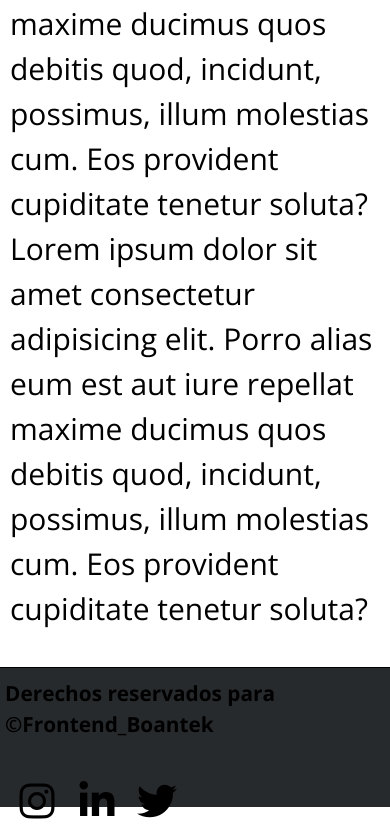
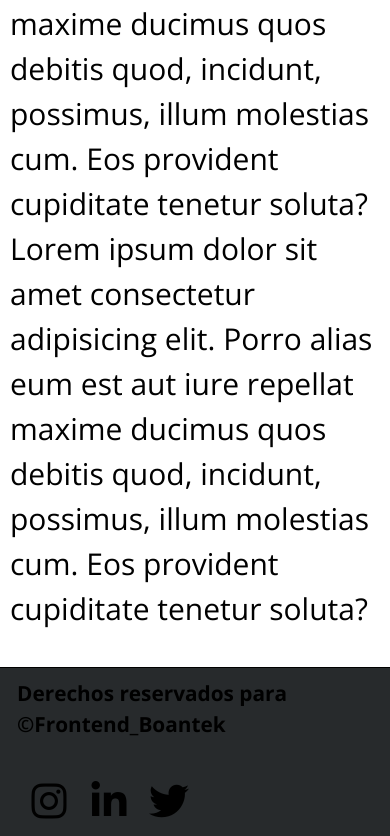
Before and after one commit to FabricioReyna/2da-entrega-CodeHouse, a plain HTML site: page index.html in a window 390 px wide. Shown: the part 1465-2301 px from the top of the page. Drawn offline with nearby package versions, Linux system fonts and the light colour scheme; a web font is replaced by a local one.

Commit message:
2da Entrega

```diff
--- a/css/style.css
+++ b/css/style.css
@@ -179,6 +179,7 @@ footer {
     text-decoration: underline;
   }
 
+
 }
 /* CELULAR */
 @media (max-width: 600px) {
@@ -223,6 +224,9 @@ footer {
     padding: 0;
     margin: 0;
   }
+  .footer{
+    height: 100%;
+  }
 }
 
 /* Scroll */
--- a/index.html
+++ b/index.html
@@ -99,7 +99,7 @@
       </div>
     </main>
 
-    <footer class="footer">
+    <footer class="footer container-fluid">
       <!-- Es mi nombre de programador- las redes son reales -->
       <p>Derechos reservados para ©Frontend_Boantek</p>
       <div class="footer-div">
```
Also changed, not shown: html/contacto.html (+1 -1 lines), html/producto.html (+1 -1 lines), html/servicios.html (+1 -1 lines), html/ubicacion.html (+1 -1 lines).
